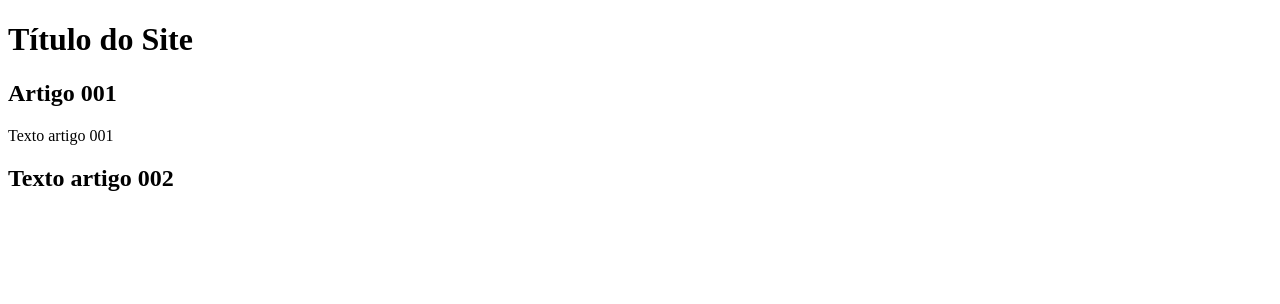
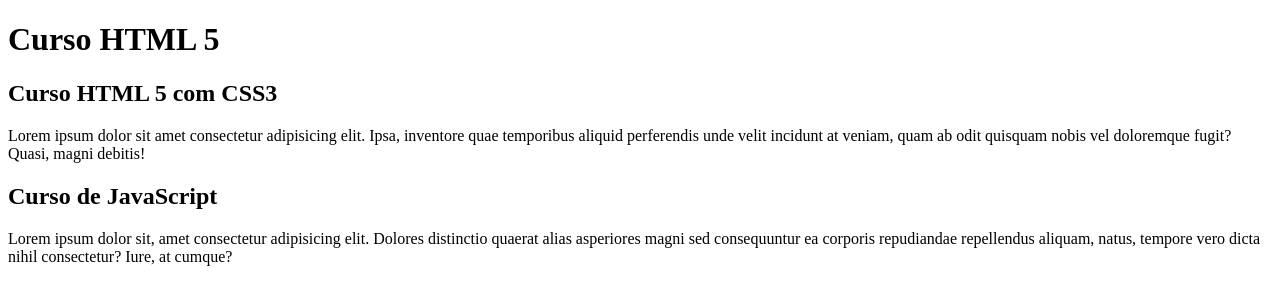
Before and after one commit to rdaclub/Projeto-Site, a plain HTML site: page index.html in a window 1280 px wide. Drawn offline with Linux system fonts and the light colour scheme.

Commit message:
comecei a escrever o conteúdo

```diff
--- a/index.html
+++ b/index.html
@@ -8,14 +8,15 @@
 <body>
     <main>
         <header>
-            <h1>Título do Site</h1>
+            <h1>Curso HTML 5</h1>
         </header>
         <article>
-            <h2>Artigo 001</h2>
-            <p>Texto artigo 001</p>
+            <h2>Curso HTML 5 com CSS3</h2>
+            <p>Lorem ipsum dolor sit amet consectetur adipisicing elit. Ipsa, inventore quae temporibus aliquid perferendis unde velit incidunt at veniam, quam ab odit quisquam nobis vel doloremque fugit? Quasi, magni debitis!</p>
         </article>
         <article>
-            <h2>Texto artigo 002</h2>
+            <h2>Curso de JavaScript</h2>
+            <p>Lorem ipsum dolor sit, amet consectetur adipisicing elit. Dolores distinctio quaerat alias asperiores magni sed consequuntur ea corporis repudiandae repellendus aliquam, natus, tempore vero dicta nihil consectetur? Iure, at cumque?</p>
         </article>
     </main>
 </body>
```
